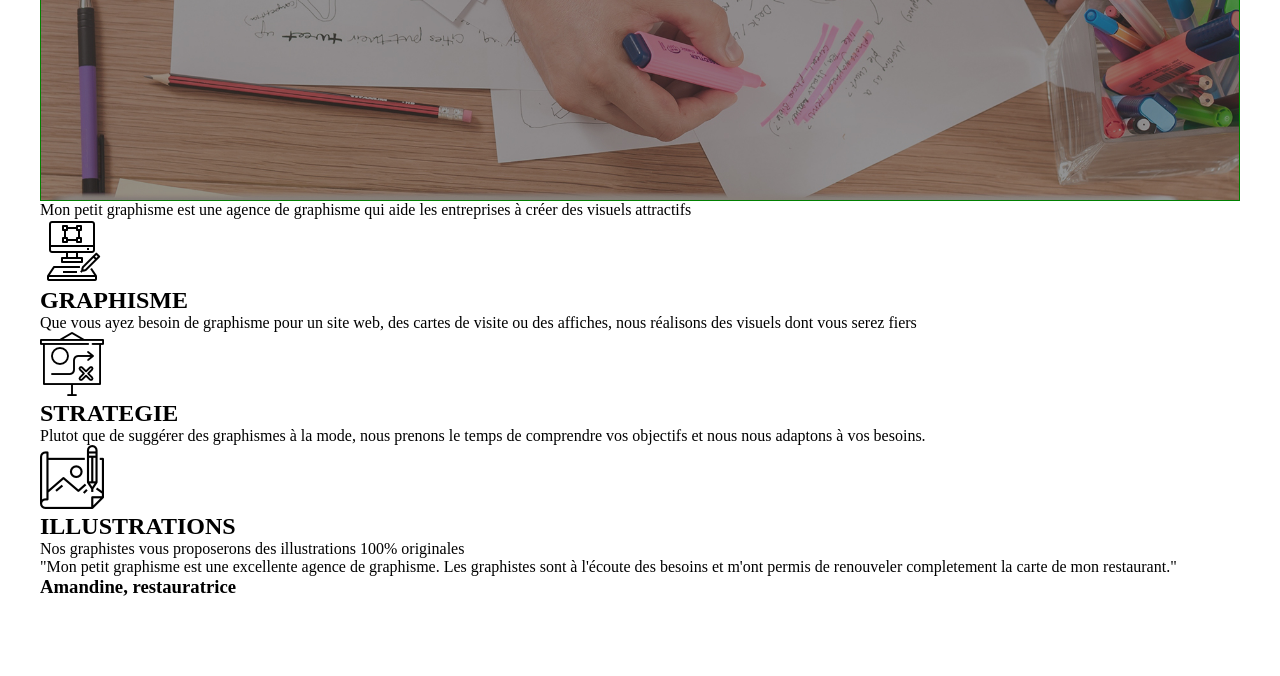
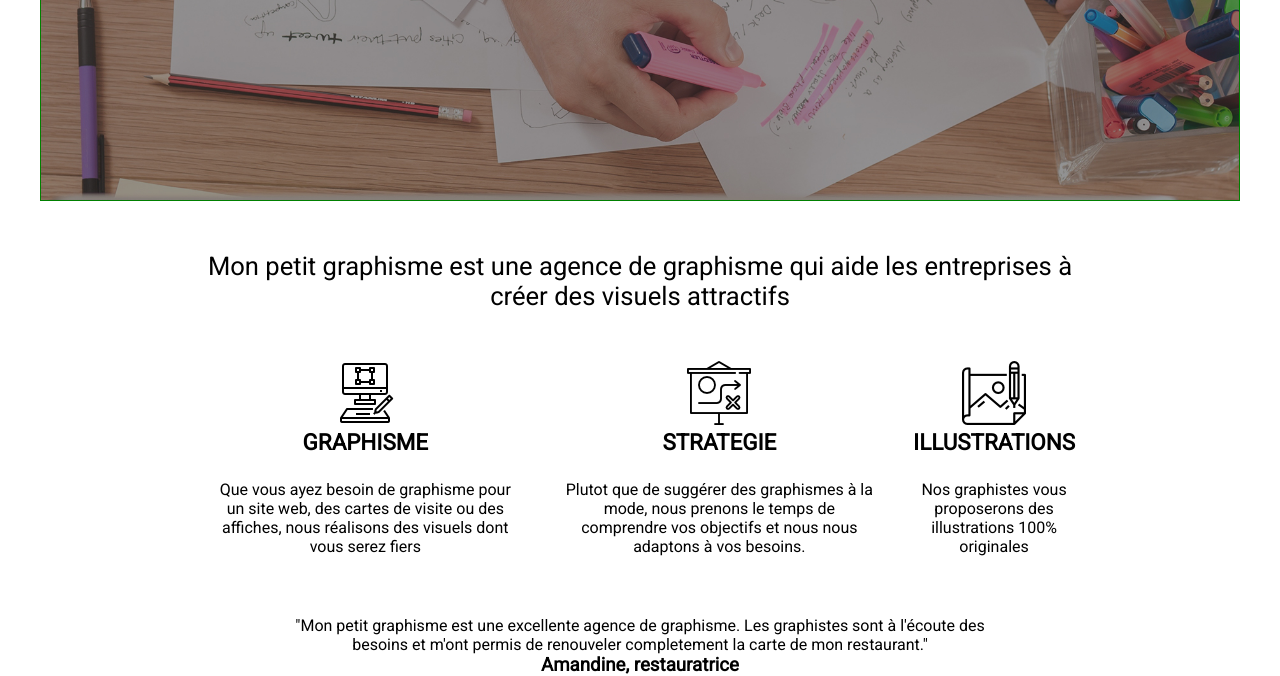
Before and after one commit to batsWTR/oc_2_defi, a plain HTML site: page index.html in a window 1280 px wide. Shown: the part 406-1082 px from the top of the page. Before the commit the page ends 1004 px from the top, so only its background shows below. Drawn offline with Linux system fonts and the light colour scheme.

Commit message:
mise en place header et corps

```diff
--- a/index.html
+++ b/index.html
@@ -25,30 +25,30 @@
                 <img src="Images/logo_long.png" alt="agence"/>
                 <h1>Agence de graphisme</h1>
             </section>
-            <section>
-                <p>Mon petit graphisme est une agence de graphisme qui aide les entreprises à créer des visuels attractifs</p>
-                <div>
-                    <article>
+            <section id="corps">
+                <p id="corps1">Mon petit graphisme est une agence de graphisme qui aide les entreprises à créer des visuels attractifs</p>
+                <div id="corps2">
+                    <article class="card">
                         <img src="Images/graphic-design.png" alt="graphisme"/>
                         <h2>GRAPHISME</h2>
                         <p>Que vous ayez besoin de graphisme pour un site web, des cartes de visite ou des affiches, nous réalisons
                             des visuels dont vous serez fiers
                         </p>
                     </article>
-                    <article>
+                    <article class="card">
                         <img src="Images/strategie.png" alt="strategie"/>
                         <h2>STRATEGIE</h2>
                         <p>Plutot que de suggérer des graphismes à la mode, nous prenons le temps de comprendre vos objectifs et nous
                             nous adaptons à vos besoins.
                         </p>
                     </article>
-                    <article>
+                    <article class="card">
                         <img src="Images/illustrations.png" alt="illustrations"/>
                         <h2>ILLUSTRATIONS</h2>
                         <p>Nos graphistes vous proposerons des illustrations 100% originales</p>
                     </article>
                 </div>
-                <div>
+                <div id="corps3">
                     <p>"Mon petit graphisme est une excellente agence de graphisme. Les graphistes sont à l'écoute des besoins et m'ont
                         permis de renouveler completement la carte de mon restaurant."
                     </p>
--- a/monstyle.css
+++ b/monstyle.css
@@ -4,7 +4,7 @@
     padding: 0px;
     margin: 0px;
 
-    font-family: Roboto arial;
+    font-family: Roboto ,arial;
 }
 
 
@@ -52,3 +52,45 @@ header li{
     height: auto;
     margin: 10px 0;
 }
+
+
+#corps{
+    display: flex;
+    flex-direction: column;
+    align-items: center;
+    text-align: center;
+}
+
+#corps1{
+    width: 75%;
+    margin: 50px 0;
+    font-size: 1.6em;
+}
+
+#corps2{
+    width: 75%;
+
+    display: flex;
+    flex-direction: row;
+}
+
+
+
+#corps3{
+    width: 60%;
+    margin-top: 60px;
+}
+
+.card{
+    margin: 0 15px;
+}
+
+.card h2{
+    font-size: 1.4em;
+}
+
+.card p{
+    font-size: 1em;
+    margin-top: 25px;
+    padding: 0 5px;
+}
```
